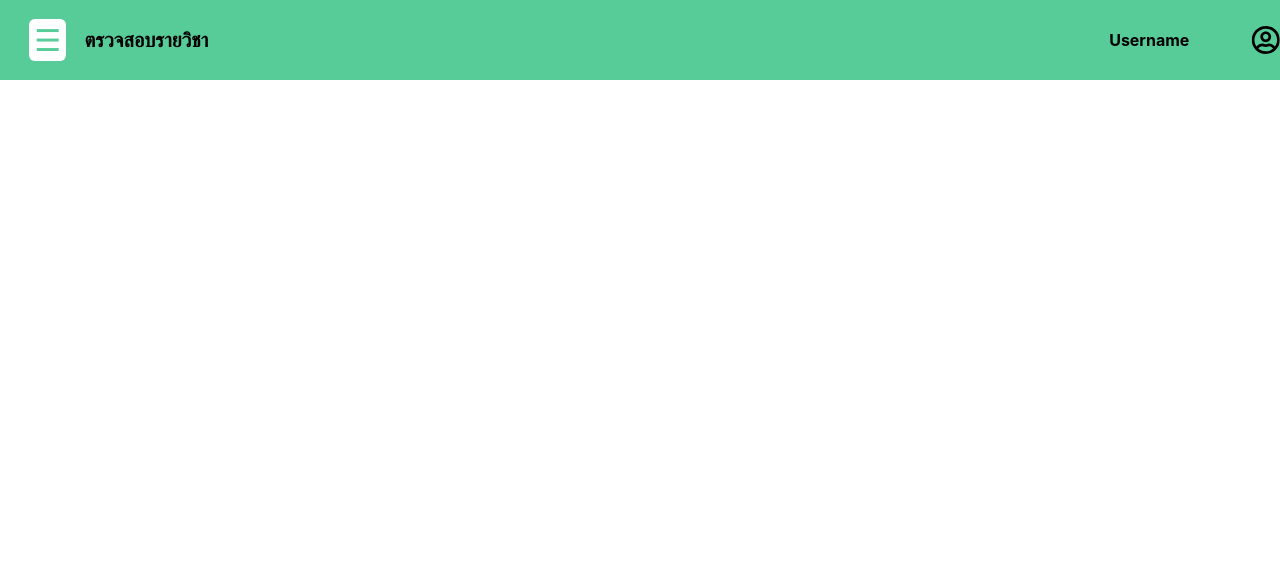
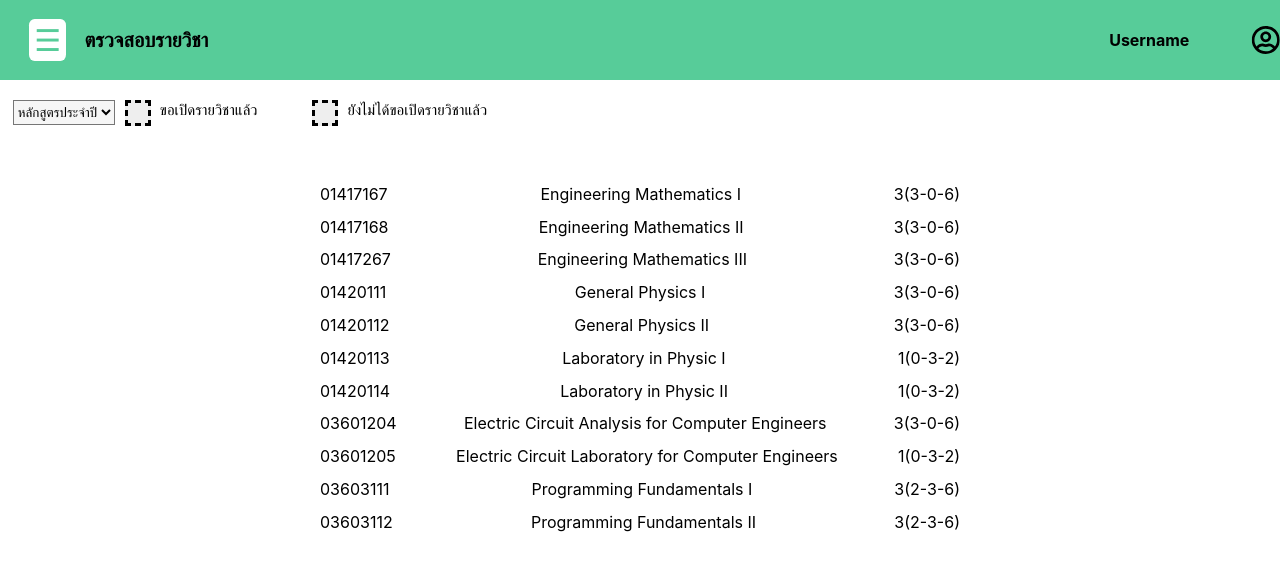
Before and after one commit to b6430300463/SE-Project, a React (Create React App) app: page /checksubject in a window 1280 px wide. Shown: the top 570 px of the page. Built offline with nearby package versions, Linux system fonts and the light colour scheme.

Commit message:
เพิ่มrequestกับchecksub

```diff
--- a/src/App.js
+++ b/src/App.js
@@ -5,12 +5,12 @@ import Login from './Screen/Login';
 import Input from './Screen/Input';
 import {BrowserRouter,Routes,Route} from 'react-router-dom';
 import CheckSubject from './Screen/checksubject';
-
+import requestsubject from './Screen/requestsubject';
 function App() {
   return (
     <BrowserRouter>
       <Routes>
-        <Route index element={<Input/>}/>
+        <Route index element={<Login/>}/>
         <Route path="import" element={<Import/>} />
         <Route path="checksubject" element={<CheckSubject/>}/>
         <Route path="login" element={<Login/>}/>
--- a/src/Screen/Import.js
+++ b/src/Screen/Import.js
@@ -37,6 +37,7 @@ const Import = () => {
                     <a href="javascript:void(0)" class="closebtn" onClick={closeNav}>&times;</a>
                     <Link to='/import'>เพิ่มรายวิชา</Link>
                     <Link to='/'>กรอกคำร้องขอเปิดรายวิชา</Link>
+                    <Link to='/checksubject'>ตรวจสอบรายวิชา</Link>
                     <Link to='/login'>เข้าสู่ระบบ</Link>
                 </div>
                 <label id="header-font">เพิ่มรายวิชา</label>
--- a/src/Screen/Input.js
+++ b/src/Screen/Input.js
@@ -22,9 +22,10 @@ const Input = () => {
                 <div id="mySidenav" className={`sidenav ${isDrawerOpen ? 'open' : ''}`}>
                     <a href="javascript:void(0)" class="closebtn" onClick={closeNav}>&times;</a>
                     <Link to='/import'>เพิ่มรายวิชา</Link>
+                    <Link to='/'>กรอกคำร้องขอเปิดรายวิชา</Link>
+                    <Link to='/checksubject'>ตรวจสอบรายวิชา</Link>
                     <Link to='/login'>เข้าสู่ระบบ</Link>
                 </div>
-
                 <label id="header-font">กรอกคำร้องขอเปิดรายวิชา</label>
                 <label id="username"><strong>Username</strong></label>
                 <FaRegUserCircle id="user" size={30}/>
--- a/src/Screen/Style/InputStyle.css
+++ b/src/Screen/Style/InputStyle.css
@@ -142,6 +142,7 @@
     padding-left: 35px;
     padding-right: 45px;
     margin-bottom: 12px;
+    margin-left:10px;
     cursor: pointer;
     font-size: 15px;
     -webkit-user-select: none;
--- a/src/Screen/checksubject.js
+++ b/src/Screen/checksubject.js
@@ -3,6 +3,7 @@ import './Style/DrawerStyle.css'
 import { useState } from 'react';
 import { Link } from 'react-router-dom';
 import { FaRegUserCircle } from "react-icons/fa";
+import DataDB from './DB/database.json';
 const CheckSubject = () => {
     const [isDrawerOpen, setIsDrawerOpen] = useState(false);
 
@@ -32,7 +33,42 @@ const CheckSubject = () => {
                 <FaRegUserCircle id="user" size={30}/>
             </div>
             {/* โค้ดheaderbar */}
+            <br></br>
+                <div className='lec'>
+                    <select name='term' id='select-term'>
+                        <option value='term1'>หลักสูตรประจำปี</option>
+                        <option value='term2'>2565</option>
+                        <option value='term2'>2566</option>
+                    </select>
 
+                    <label className='checkbox-container'>ขอเปิดรายวิชาแล้ว
+                        <input  type='checkbox'/>
+                        <span className='checkbox-checkmark'></span>
+                    </label>
+                    <label className='checkbox-container'>ยังไม่ได้ขอเปิดรายวิชาแล้ว
+                        <input type='checkbox'/>
+                        <span className='checkbox-checkmark'></span>
+                    </label>
+                    </div>
+                    <br></br>
+                    <br></br>
+                    {
+                DataDB.map( database => {
+                    return(
+                        <div id="subject" key={database.id}>
+                            <div id='code'>
+                                {database.code}
+                            </div>
+                            <div id='title'>
+                                {database.title}
+                            </div>
+                            <div id='credit'>
+                                {database.credit}
+                            </div>
+                        </div>
+                    )
+                })
+            }
         </div>
     );
 }
--- /dev/null
+++ b/src/Screen/requestsubject.js
@@ -0,0 +1,39 @@
+import './Style/InputStyle.css'
+import './Style/DrawerStyle.css'
+import { useState } from 'react';
+import { Link } from 'react-router-dom';
+import { FaRegUserCircle } from "react-icons/fa";
+const requestsubject = () => {
+    const [isDrawerOpen, setIsDrawerOpen] = useState(false);
+
+    const openNav = () => {
+        setIsDrawerOpen(true);
+    };
+
+    const closeNav = () => {
+        setIsDrawerOpen(false);
+    };
+    return(
+        <div className='input-container'>
+            <div className='header-bar'>
+                <div id="main">
+                    <span id='span' onClick={openNav}>&#9776;</span>
+                </div>
+                <div id="mySidenav" className={`sidenav ${isDrawerOpen ? 'open' : ''}`}>
+                    <a href="javascript:void(0)" class="closebtn" onClick={closeNav}>&times;</a>
+                    <Link to='/import'>เพิ่มรายวิชา</Link>
+                    <Link to='/'>กรอกคำร้องขอเปิดรายวิชา</Link>
+                    <Link to='/checksubject'>ตรวจสอบรายวิชา</Link>
+                    <Link to='/login'>เข้าสู่ระบบ</Link>
+                </div>
+
+                <label id="header-font">คำร้องขอรายวิชา</label>
+                <label id="username"><strong>Username</strong></label>
+                <FaRegUserCircle id="user" size={30}/>
+            </div>
+            {/* โค้ดheaderbar */}
+
+        </div>
+    );
+}
+export default requestsubject
```
